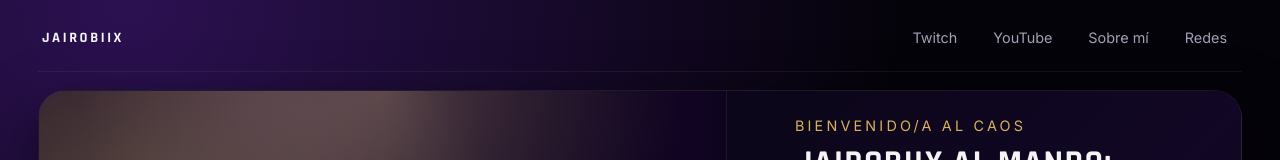
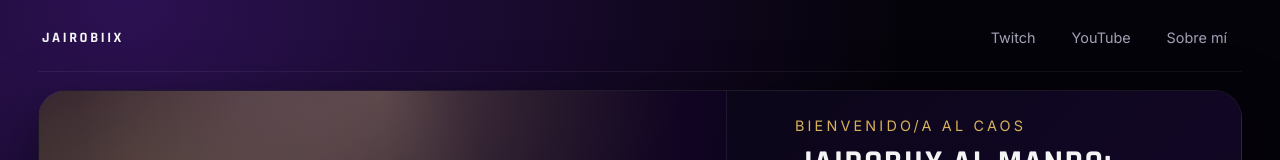
Before and after one commit to luci88ct/prueba2, a plain HTML site: page index.html in a window 1280 px wide. Shown: the top 160 px of the page. Drawn offline with Linux system fonts and the light colour scheme.

Commit message:
Update index.html

```diff
--- a/index.html
+++ b/index.html
@@ -484,7 +484,6 @@
         <a href="#twitch">Twitch</a>
         <a href="#youtube">YouTube</a>
         <a href="#about">Sobre mí</a>
-        <a href="#social">Redes</a>
       </nav>
     </header>
 
```
